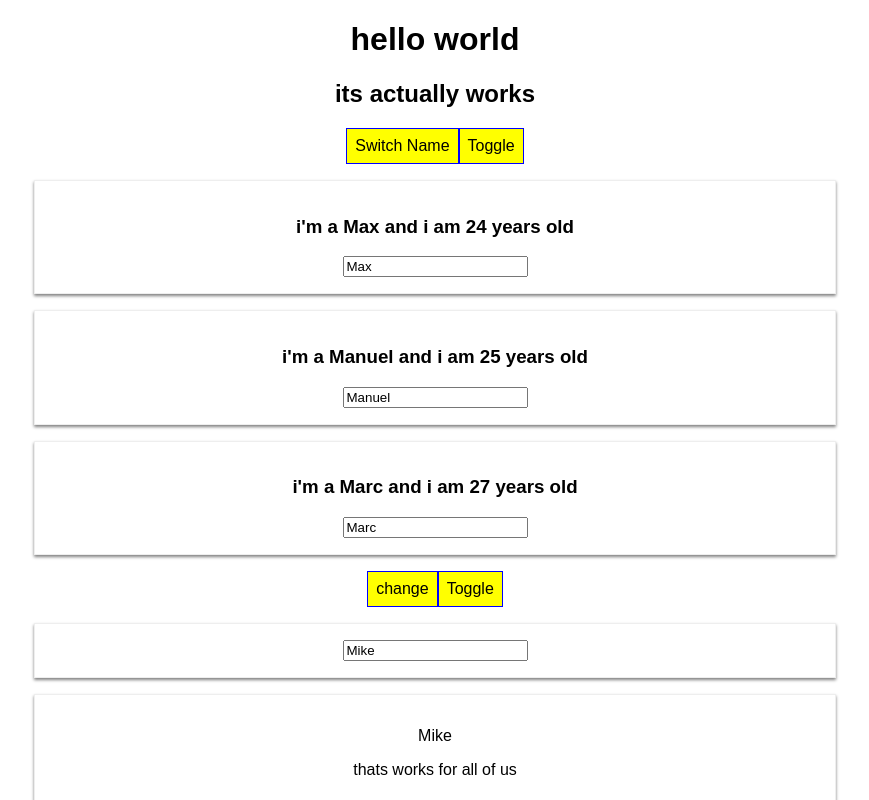
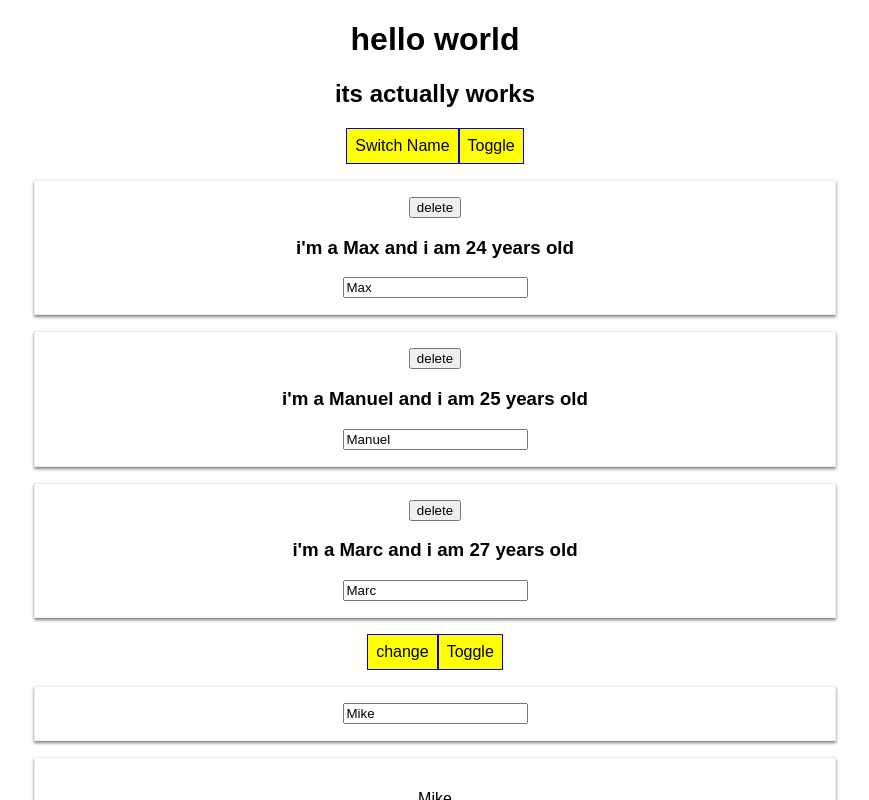
Before and after one commit to DawidKurkiewicz/react-refresh, a React (Create React App) app: page / in a window 1280 px wide. Shown: the top 800 px of the page, without its empty margins (205-1074 px from the left). Built offline with nearby package versions, Linux system fonts and the light colour scheme.

Commit message:
add deleting one component

```diff
--- a/src/App.js
+++ b/src/App.js
@@ -58,6 +58,11 @@ class App extends Component {
       ]
     })
   }
+  deletePersonHandler = (personIndex) =>{
+    const persons = this.state.persons;
+    persons.splice(personIndex,1)
+    this.setState({persons:persons})
+  }
   userNameChangeHandler = () => {
     this.setState({
       users: [
@@ -115,11 +120,15 @@ class App extends Component {
     if (!this.state.showPersons) {
       persons = (
         <div>
-          {this.state.persons.map(person => {
+          {this.state.persons.map((person,index) => {
             return <Person
               name={person.name}
               age={person.age}
               changed={this.nameChangeHandler}
+              click={this.switchNameHandler.bind(this, "Mike")}
+              delete={()=>this.deletePersonHandler(index)}
+
+
             />
           })}
         </div>
--- a/src/Person.js
+++ b/src/Person.js
@@ -1,11 +1,12 @@
 import React from 'react'
 import "./Person.css"
-const person = (props) =>{
+const person = (props) => {
     return (
-    <div className="Person">
-    <h3 onClick={props.click}>i'm a {props.name} and i am {props.age} years old</h3>
-    <input type="text" onChange={props.changed} value={props.name}/>
-    </div>
+        <div className="Person">
+            <button onClick={props.delete}>delete</button>
+            <h3 onClick={props.click}>i'm a {props.name} and i am {props.age} years old</h3>
+            <input type="text" onChange={props.changed} value={props.name} />
+        </div>
     )
 }
 
```
